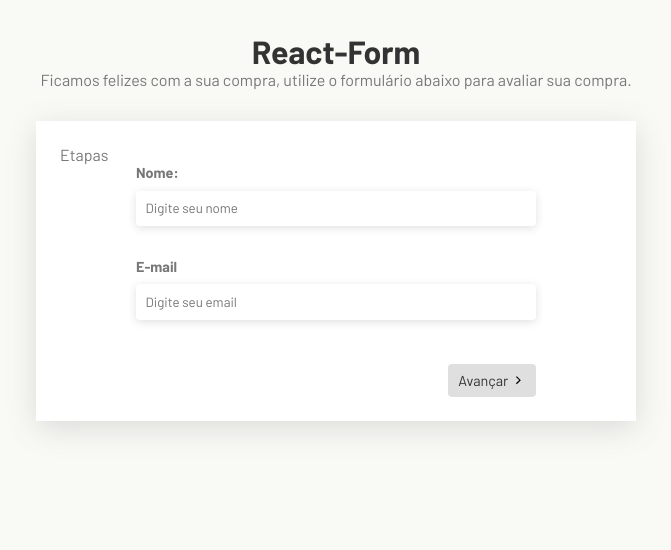
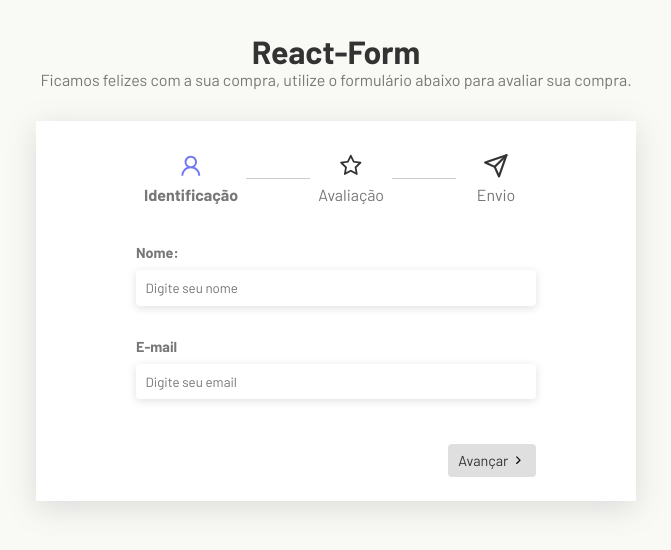
Before and after one commit to EmanuelQuintino/React-Projects, a React (Vite) app in the folder form-multistep/: page / in a window 1280 px wide. Shown: the top 550 px of the page, without its empty margins (304-975 px from the left). Built offline with nearby package versions, Linux system fonts and the light colour scheme.

Commit message:
add step icons

```diff
--- a/form-multistep/src/App.jsx
+++ b/form-multistep/src/App.jsx
@@ -5,6 +5,7 @@
 import { Thanks } from './components/Thanks'
 import { useForm } from './hooks/useForm'
 import { FiSend} from 'react-icons/fi'
+import { Steps } from './components/Steps'
 
 function App() {
   const formComponents = [<UserForm/>, <ReviewForm/>, <Thanks/>]
@@ -25,7 +26,7 @@
 
       <main>
         <div className='form-container'>
-          <p>Etapas</p>
+          <Steps currentStep={currentStep}/>
 
           <form onSubmit={(e) => changeStep(currentStep + 1, e)}>
             <div className='inputs-container'>
--- /dev/null
+++ b/form-multistep/src/components/Steps/index.jsx
@@ -0,0 +1,27 @@
+import React from "react";
+import "./style.css"
+import { AiOutlineUser, AiOutlineStar } from "react-icons/ai"
+import { FiSend } from "react-icons/fi";
+
+const Steps = ({ currentStep }) => {
+    return (
+        <div className="steps">
+            <div className="step active">
+                <AiOutlineUser/>
+                <p>Identificação</p>
+            </div>
+
+            <div className={`step ${currentStep >= 1 ? 'active' : ''}`}>
+                <AiOutlineStar/>
+                <p>Avaliação</p>
+            </div>
+
+            <div className={`step ${currentStep >= 2 ? 'activeSend' : ''}`}>
+                <FiSend/>
+                <p>Envio</p>
+            </div>
+        </div>
+    )
+}
+
+export { Steps }
--- /dev/null
+++ b/form-multistep/src/components/Steps/style.css
@@ -0,0 +1,45 @@
+.steps {
+    display: flex;
+    align-items: center;
+    justify-content: center;
+    gap: 4rem;
+
+    max-width: 400px;
+    margin: 0 auto;
+
+    position: relative;
+    margin-bottom: 2rem;
+}
+
+.steps::after {
+    content: '';
+    width: 380px;
+    border-bottom: 1px solid #ccc;
+    position: absolute;
+}
+
+.step {
+    text-align: center;
+    background: #fff;
+    z-index: 1;
+
+    width: 120px;
+    padding: .5rem;
+}
+
+.step svg {
+    font-size: 1.6rem;
+    margin-bottom: .2rem;
+}
+
+.active, .activeSend {
+    font-weight: bold;
+}
+
+.active > svg {
+    fill: #7076f4;
+}
+
+.activeSend > svg {
+    stroke: #7076f4;
+}
```
